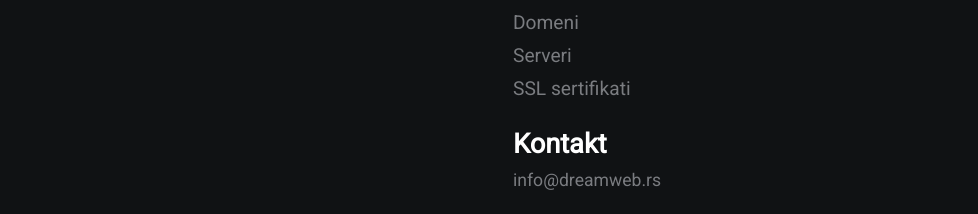
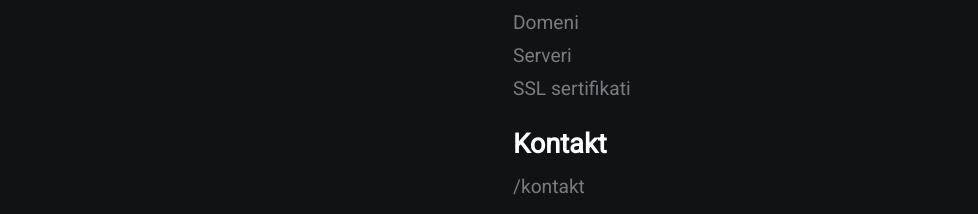
Before and after one commit to dreamwebhost/dreamwebhost.github.io, a plain HTML site: page index.html in a window 1280 px wide. Shown: the part 586-800 px from the top of the page, without its empty margins (127-1105 px from the left). Drawn offline with Linux system fonts and the light colour scheme.

Commit message:
Update index.html

```diff
--- a/index.html
+++ b/index.html
@@ -35,7 +35,7 @@
             <a href="https://www.dreamwebhosting.net/ssl-sertifikati" target="_blank">SSL sertifikati</a>
 
             <h2>Kontakt</h2>
-            <p>info@dreamweb.rs</p>
+            <a href="https://www.dreamwebhosting.net/kontakt" target="_blank">/kontakt</a>
         </div>
     </div>
 </body>
```
